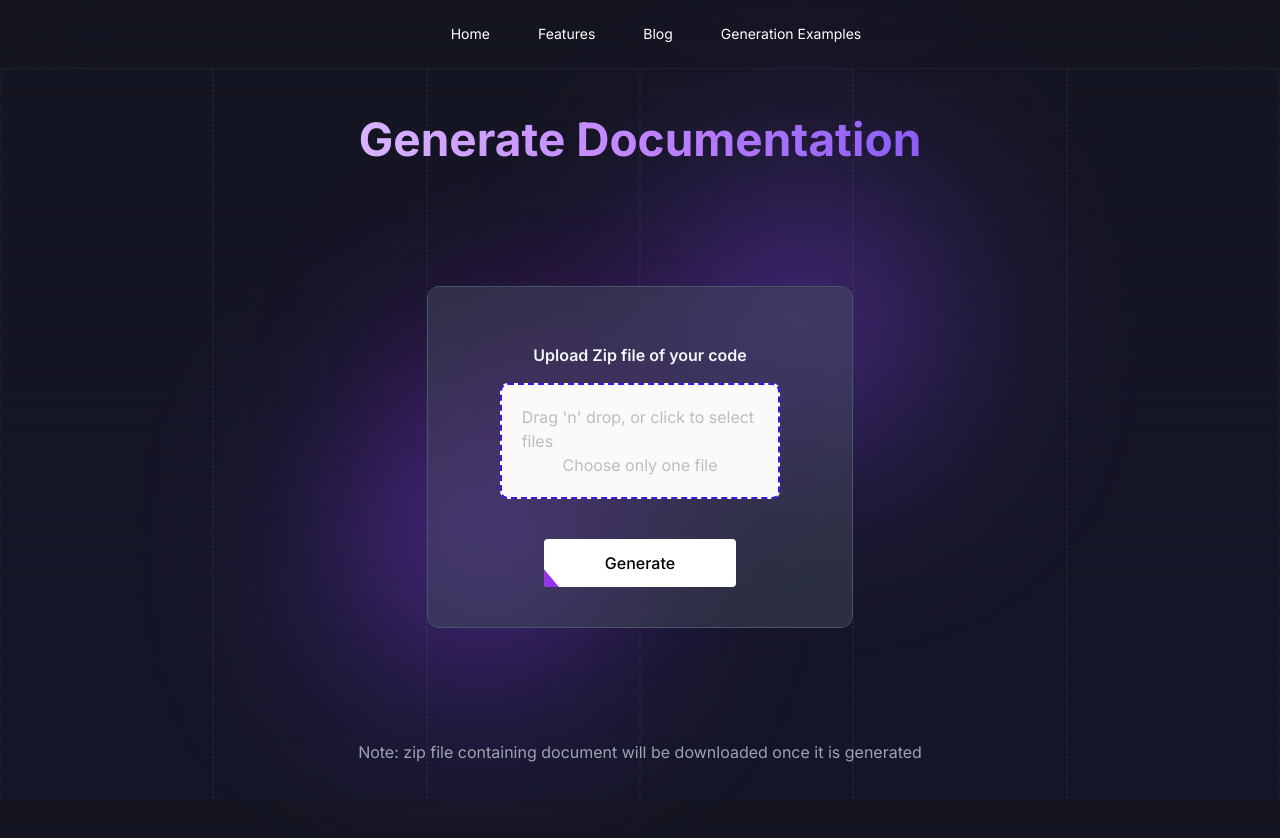
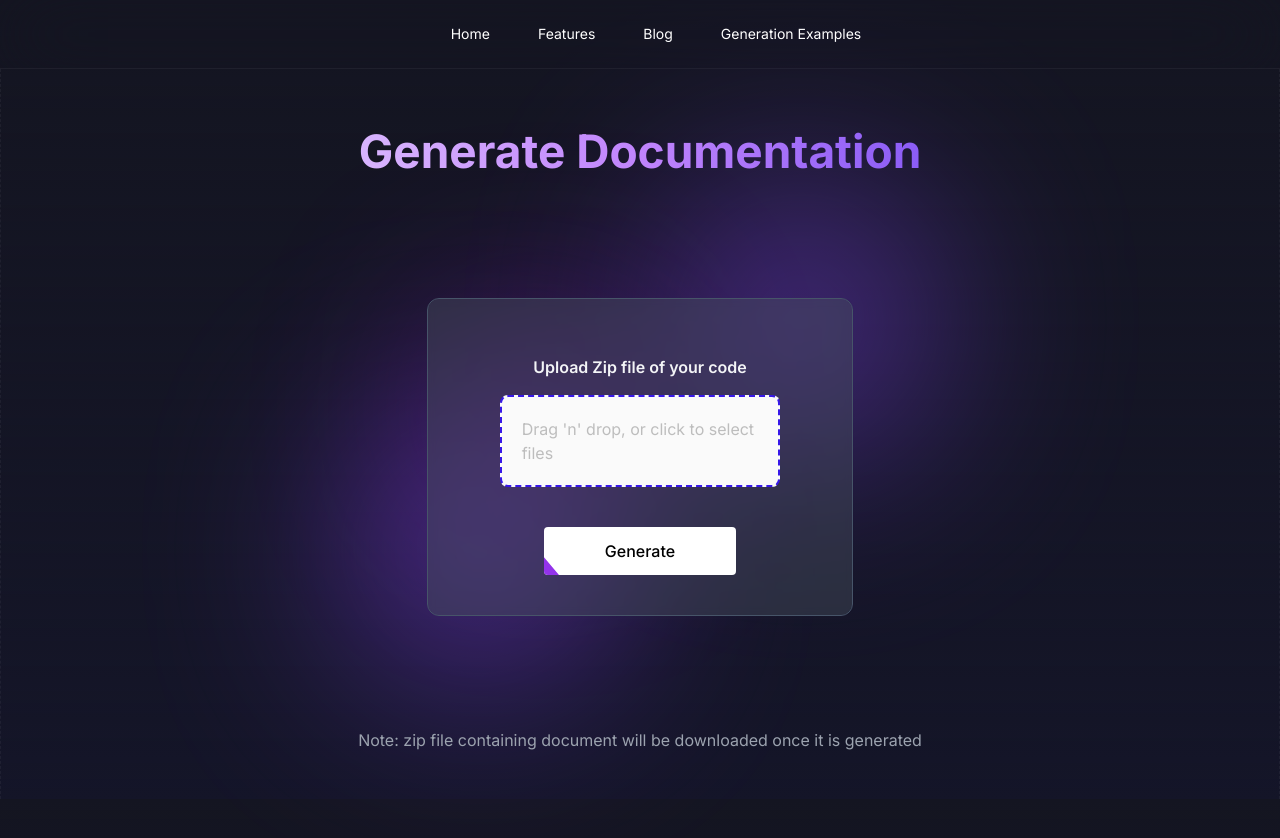
Before and after one commit to lpelabs/reDocs.ai, a Next.js app in the folder client/: page /docGen in a window 1280 px wide. Shown: the top 838 px of the page. Built offline with nearby package versions, Linux system fonts and the light colour scheme.

Commit message:
[Feature/Improvement] - FormValidation, Progress bar, max files 5

```diff
--- a/client/src/app/docGen/page.js
+++ b/client/src/app/docGen/page.js
@@ -1,4 +1,4 @@
-"use client"
+"use client";
 
 import React, { useEffect, useState } from 'react';
 import { useDropzone } from 'react-dropzone';
@@ -33,11 +33,10 @@ const rejectStyle = {
 };
 
 export default function Basic(props) {
-
-    const [techStack, setTechStack] = useState("Select TechStack")
-    const [loading, setLoading] = useState(false)
-
-    const options = ["DJango", "React.js"]
+    const [techStack, setTechStack] = useState("Select TechStack");
+    const [loading, setLoading] = useState(false);
+    const [uploadProgress, setUploadProgress] = useState(0);
+    const [errorMessage, setErrorMessage] = useState('');
 
     const {
         getRootProps,
@@ -47,8 +46,16 @@ export default function Basic(props) {
         isDragAccept,
         isDragReject
     } = useDropzone({
-        maxFiles: 1, accept: {
+        maxFiles: 1,
+        accept: {
             'application/zip': ['.zip']
+        },
+        onDrop: (acceptedFiles, rejectedFiles) => {
+            if (rejectedFiles.length > 0) {
+                setErrorMessage("Only zip files are allowed.");
+            } else {
+                setErrorMessage('');
+            }
         }
     });
 
@@ -71,42 +78,47 @@ export default function Basic(props) {
 
     const uploadHandler = async () => {
         try {
-            setLoading(true)
+            setLoading(true);
+            setUploadProgress(0);
             const formData = new FormData();
-            if (acceptedFiles.length > 0) {
-                formData.append("file", acceptedFiles[0]);
-            }
+            acceptedFiles.forEach(file => {
+                formData.append("files", file); // Append each file
+            });
 
-            var requestOptions = {
+            const requestOptions = {
                 method: "POST",
                 body: formData,
                 redirect: "follow",
+                onUploadProgress: (progressEvent) => {
+                    const { loaded, total } = progressEvent;
+                    const percentCompleted = Math.floor((loaded * 100) / total);
+                    setUploadProgress(percentCompleted);
+                }
             };
 
             const response = await fetch("http://localhost:8000/doxify", requestOptions);
             if (response.ok) {
-                console.log("all is good")
                 const blob = await response.blob();
                 const downloadUrl = URL.createObjectURL(blob);
                 const link = document.createElement('a');
                 link.href = downloadUrl;
-                link.setAttribute('download', 'docs.zip'); // Specify the filename for the downloaded file
+                link.setAttribute('download', 'docs.zip');
                 document.body.appendChild(link);
                 link.click();
                 link.remove();
-                setLoading(false)
+                setLoading(false);
             } else {
-                setLoading(false)
+                setLoading(false);
+                setErrorMessage("Upload failed. Please try again.");
             }
         } catch (err) {
-            console.log(err)
-            setLoading(false)
+            console.log(err);
+            setLoading(false);
+            setErrorMessage("An error occurred during upload.");
         }
-
     }
 
     return (
-
         <div className='flex flex-col justify-center items-center relative gap-28 h-[calc(100vh-70px)]'>
             {loading
                 ? <Loading />
@@ -114,39 +126,39 @@ export default function Basic(props) {
                     <h1 className="bg-clip-text text-transparent bg-gradient-to-r from-purple-300 to-violet-500 via-purple-400 inline text-[46px] font-bold">
                         Generate Documentation
                     </h1>
-                    <div class="flex justify-between w-full -z-[1px] absolute flex-row h-full left-0 lg:h-full lg:max-w-7xl lg:px-0 mx-auto px-6 right-0">
-                        <div class="w-full h-full border-[#f5f5f510]/5 border-dashed border-x"></div>
-                        <div class="w-full h-full border-[#f5f5f510]/5 border-dashed border-x"></div>
-                        <div class="w-full h-full border-[#f5f5f510]/5 border-dashed border-x"></div>
-                        <div class="w-full h-full border-[#f5f5f510]/5 border-dashed border-x"></div>
-                        <div class="w-full h-full border-[#f5f5f510]/5 border-dashed border-x"></div>
-                        <div class="w-full h-full border-[#f5f5f510]/5 border-dashed border-x"></div>
+                    <div className="flex justify-between w-full -z-[1px] absolute flex-row h-full left-0 lg:h-full lg:max-w-7xl lg:px-0 mx-auto px-6 right-0">
+                        {/* Background Dashes */}
+                        <div className="w-full h-full border-[#f5f5f510]/5 border-dashed border-x"></div>
+                        {/* Other Dashes... */}
                     </div>
-                    <div className=' w-1/3 min-h-fit rounded-xl p-10 flex justify-between items-center flex-col border-[1px] border-slate-600 hover:shadow-[5px_5px_rgba(86,_22,_122,_0.4),_10px_10px_rgba(86,_22,_122,_0.3),_15px_15px_rgba(86,_22,_122,_0.2),_20px_20px_rgba(86,_22,_122,_0.1),_25px_25px_rgba(86,_22,_122,_0.05)] z-10 bg-gray-600 bg-clip-padding backdrop-filter backdrop-blur-sm bg-opacity-40'>
-                        <h4 className=' flex justify-center m-4 font-semibold text-gray-100'>Upload Zip file of your code</h4>
+                    <div className='w-1/3 min-h-fit rounded-xl p-10 flex justify-between items-center flex-col border-[1px] border-slate-600 hover:shadow-[5px_5px_rgba(86,_22,_122,_0.4),_10px_10px_rgba(86,_22,_122,_0.3),_15px_15px_rgba(86,_22,_122,_0.2),_20px_20px_rgba(86,_22,_122,_0.1),_25px_25px_rgba(86,_22,_122,_0.05)] z-10 bg-gray-600 bg-clip-padding backdrop-filter backdrop-blur-sm bg-opacity-40'>
+                        <h4 className='flex justify-center m-4 font-semibold text-gray-100'>Upload Zip file of your code</h4>
                         <section className="container">
                             <div {...getRootProps({ style })}>
                                 <input {...getInputProps()} />
                                 <p>Drag &apos;n&apos; drop, or click to select files</p>
-                                <p>Choose only one file</p>
                             </div>
                             <aside>
                                 {acceptedFiles.length > 0 &&
                                     <>
-                                        <h4 className=' text-gray-100 font-semibold'>Files</h4>
-                                        <ul className=' text-gray-100'>{files}</ul>
+                                        <h4 className='text-gray-100 font-semibold'>Files</h4>
+                                        <ul className='text-gray-100'>{files}</ul>
                                     </>}
                             </aside>
                         </section>
-                        <button onClick={uploadHandler} class="relative inline-flex items-center justify-start px-6 py-3 overflow-hidden font-medium transition-all bg-white rounded hover:bg-white group w-48 mt-10">
-                            <span class="w-48 h-48 rounded rotate-[-40deg] bg-purple-600 absolute bottom-0 left-0 -translate-x-full ease-out duration-500 transition-all translate-y-full mb-9 ml-9 group-hover:ml-0 group-hover:mb-32 group-hover:translate-x-0"></span>
-                            <span class="relative w-full text-center text-black transition-colors duration-300 ease-in-out group-hover:text-white">Generate</span>
+                        {errorMessage && <p className="text-red-500">{errorMessage}</p>}
+                        <button onClick={uploadHandler} className="relative inline-flex items-center justify-start px-6 py-3 overflow-hidden font-medium transition-all bg-white rounded hover:bg-white group w-48 mt-10">
+                            <span className="w-48 h-48 rounded rotate-[-40deg] bg-purple-600 absolute bottom-0 left-0 -translate-x-full ease-out duration-500 transition-all translate-y-full mb-9 ml-9 group-hover:ml-0 group-hover:mb-32 group-hover:translate-x-0"></span>
+                            <span className="relative w-full text-center text-black transition-colors duration-300 ease-in-out group-hover:text-white">Generate</span>
                         </button>
+                        {uploadProgress > 0 && <div className="w-full bg-gray-200 rounded-full mt-2">
+                            <div className="bg-purple-600 text-xs font-medium text-blue-100 text-center p-0.5 leading-none rounded-full" style={{ width: `${uploadProgress}%` }}>{uploadProgress}%</div>
+                        </div>}
                     </div>
                     <div className='text-gray-400'>Note: zip file containing document will be downloaded once it is generated</div>
                 </>
             }
-            <img src="/gradient.svg" loading="eager" alt="" className=' -z-10 absolute'></img>
+            <img src="/gradient.svg" loading="eager" alt="" className='-z-10 absolute'></img>
         </div>
     );
 }
```
Also changed, not shown: 1 other file (tests, documents, lock files or other folders).
